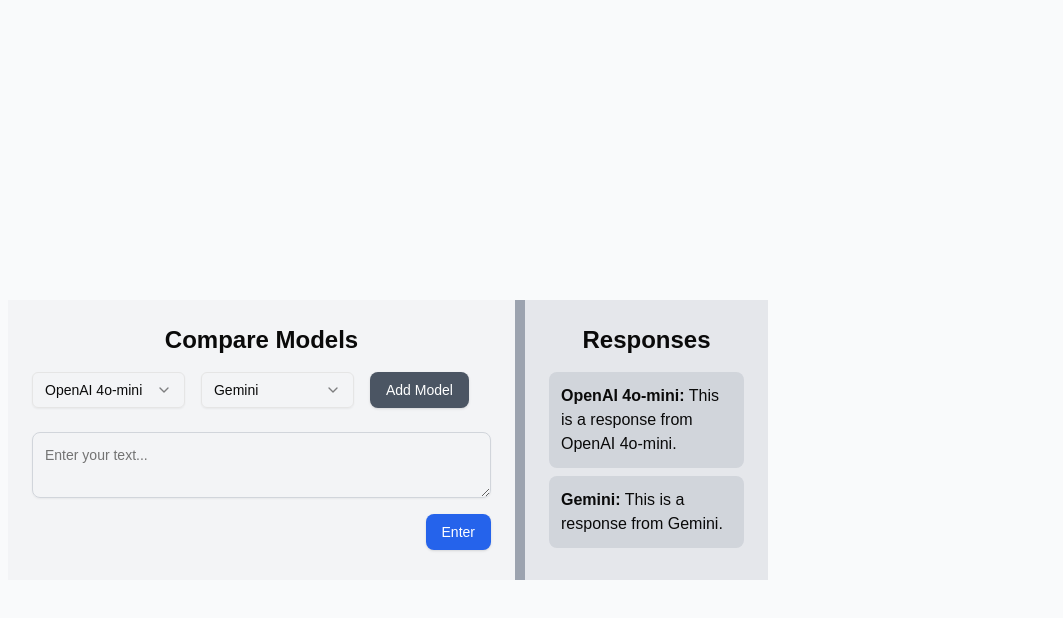
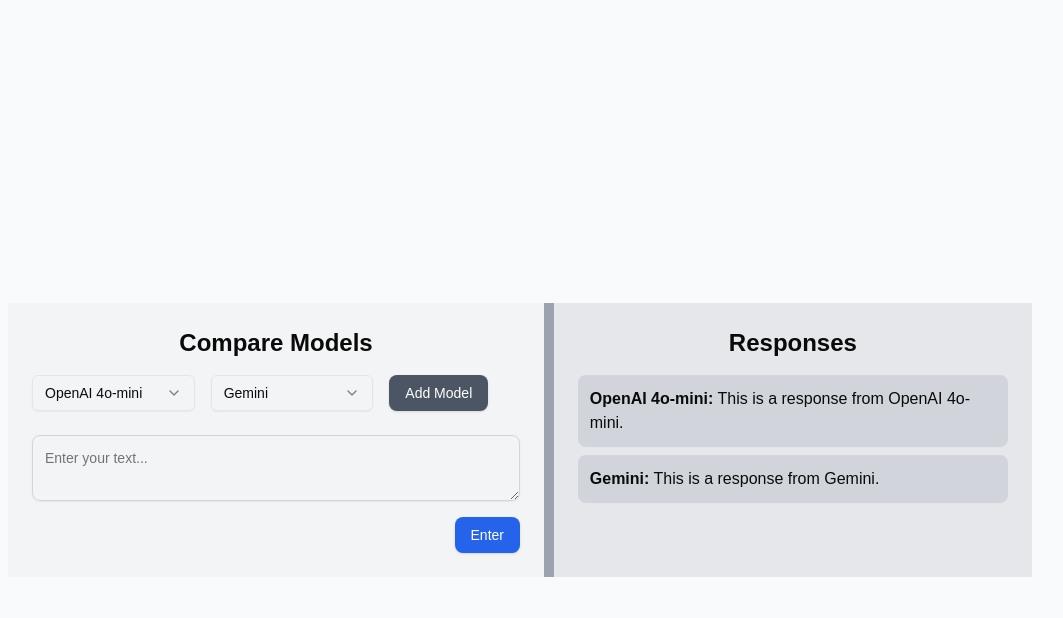
Before and after one commit to RaoAkif/247metrics, a Next.js app: page / in a window 1280 px wide. Both pictures are taken after a click on the button "Enter". Shown: the top 618 px of the page, without its empty margins (120-1183 px from the left). Built offline with nearby package versions, Linux system fonts and the light colour scheme.

Commit message:
Ones Width Decrease others Increase

```diff
--- a/app/page.tsx
+++ b/app/page.tsx
@@ -40,10 +40,10 @@
   return (
     <div className="min-h-screen flex items-center justify-center bg-gray-50 p-6">
       <div className="flex w-full max-w-5xl gap-0 mt-20">
-        {/* Compare Models Section */}
+        {/* Compare Models Section - Shrinking */}
         <motion.div
-          initial={{ width: "100%" }}
-          animate={{ width: showResponses ? "calc(50% - 5px)" : "100%" }}
+          initial={{ flex: 1 }}
+          animate={{ flex: showResponses ? 0.5 : 1 }}
           transition={{ duration: 0.5, ease: "easeInOut" }}
           className="p-6 bg-gray-100"
         >
@@ -104,19 +104,24 @@
           </div>
         </motion.div>
 
-        {/* Divider & Responses Section - Move in together */}
+        {/* Divider & Responses Section - Expanding */}
         {showResponses && (
           <motion.div
-            initial={{ x: "100%", opacity: 0 }}
-            animate={{ x: "0%", opacity: 1 }}
-            transition={{ duration: 0.5, ease: "easeOut" }}
+            initial={{ flex: 0 }}
+            animate={{ flex: 0.5 }}
+            transition={{ duration: 0.5, ease: "easeInOut" }}
             className="flex"
           >
-            {/* Divider (slides in together with Responses) */}
-            <div className="w-[10px] bg-gray-400" />
+            {/* Divider */}
+            <motion.div
+              initial={{ width: 0 }}
+              animate={{ width: "10px" }}
+              transition={{ duration: 0.5, ease: "easeInOut" }}
+              className="bg-gray-400"
+            />
 
             {/* Responses Section */}
-            <div className="p-6 bg-gray-200 w-[calc(50%-5px)]">
+            <div className="p-6 bg-gray-200 w-full">
               <h3 className="text-2xl font-semibold mb-4 text-center">Responses</h3>
               {selectedModels.map((model) => (
                 <div key={model} className="p-3 mb-2 bg-gray-300 rounded-lg">
```
